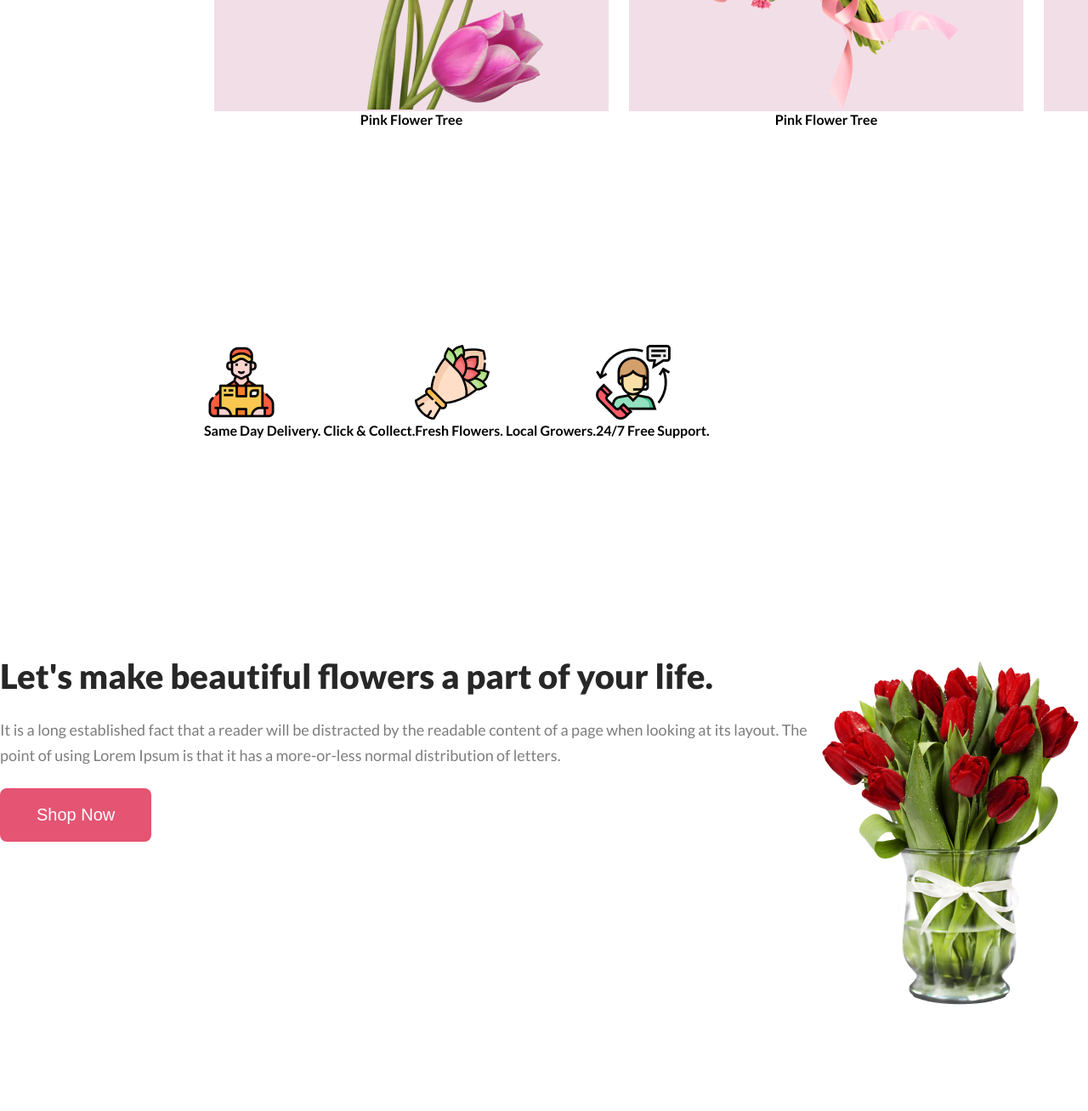
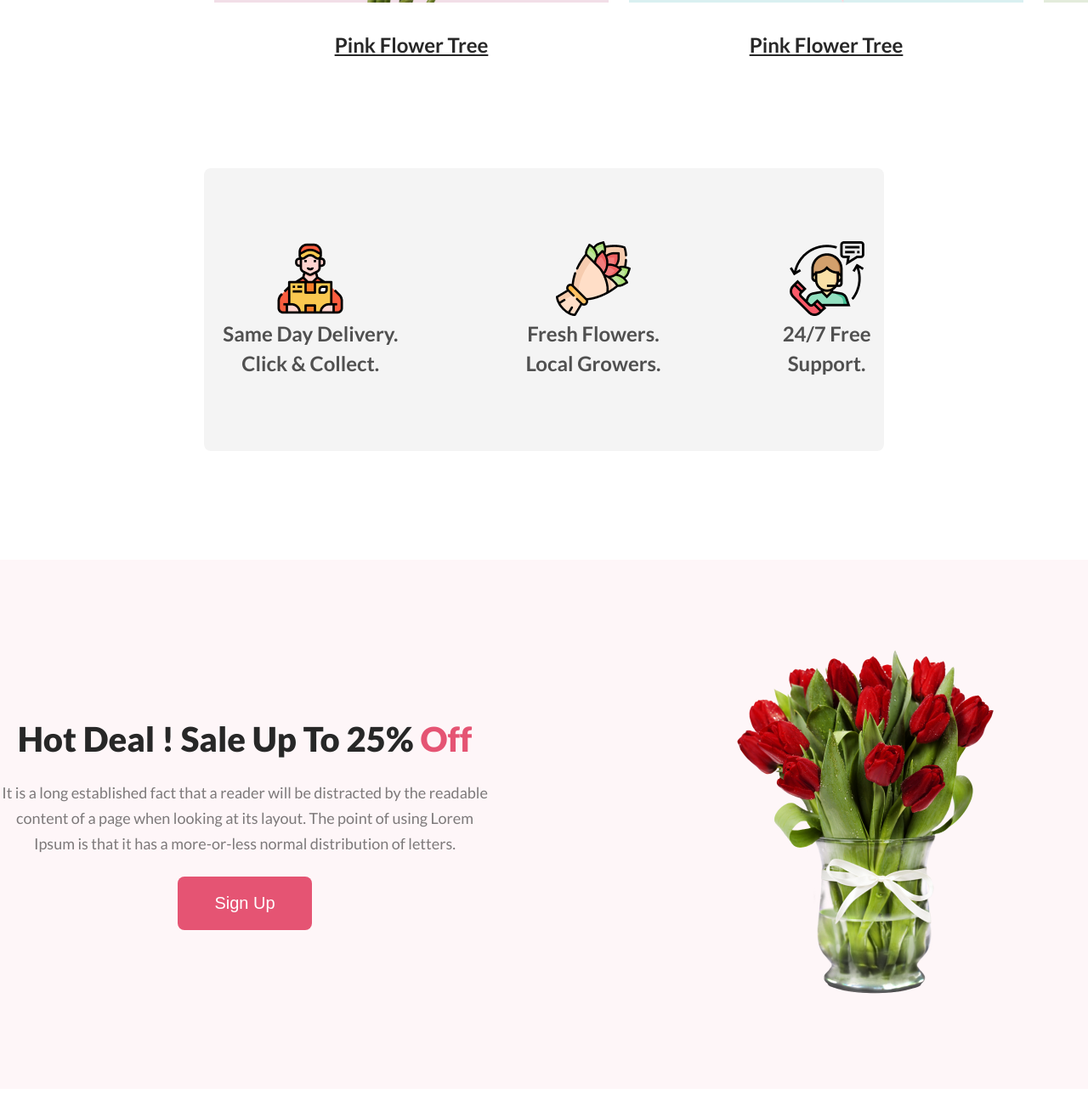
Before and after one commit to Abdullah1203/flower-shop-assignment, a plain HTML site: page index.html in a window 1280 px wide. Shown: the part 1672-2980 px from the top of the page at 85% size. Drawn offline with Linux system fonts and the light colour scheme.

Commit message:
css for hot deal section done

```diff
--- a/index.html
+++ b/index.html
@@ -70,22 +70,22 @@
             </div>
             <div class="featured-img-container flex">
                 <div class="image-boxes">
-                    <div class="image-box">
+                    <div class="image-box box1">
                         <img src="asset/pngwing 6.png" alt="flower" />
                     </div>
-                    <h4 class="image-title">Pink Flower Tree</h4>
+                    <h4 class="image-title"><u>Pink Flower Tree</u></h4>
                 </div>
                 <div class="image-boxes">
-                    <div class="image-box">
+                    <div class="image-box box2">
                         <img src="asset/pngwing 5.png" alt="flower" />
                     </div>
-                    <h4 class="image-title">Pink Flower Tree</h4>
+                    <h4 class="image-title"><u>Pink Flower Tree</u></h4>
                 </div>
                 <div class="image-boxes">
-                    <div class="image-box">
+                    <div class="image-box box3">
                         <img src="asset/pngwing 7.png" alt="flower" />
                     </div>
-                    <h4 class="image-title">Pink Flower Tree</h4>
+                    <h4 class="image-title"><u>Pink Flower Tree</u></h4>
                 </div>
             </div>
         </section>
@@ -112,16 +112,16 @@
         <section class="hot-deal">
             <div class="hot-deal-container flex">
                 <div class="hot-deal-details">
-                    <h1 class="title hot-deal-title">
-                        Let's make beautiful flowers a part of your life.
-                    </h1>
+                    <h2 class="title hot-deal-title">
+                        Hot Deal ! Sale Up To 25% <span>Off</span>
+                    </h2>
                     <p class="description hot-deal-description">
                         It is a long established fact that a reader will be distracted by
                         the readable content of a page when looking at its layout. The point
                         of using Lorem Ipsum is that it has a more-or-less normal
                         distribution of letters.
                     </p>
-                    <button class="btn btn-main">Shop Now</button>
+                    <button class="btn btn-main">Sign Up</button>
                 </div>
                 <div class="hot-deal-img">
                     <img src="asset/pngwing 8.png" alt="">
--- a/style.css
+++ b/style.css
@@ -11,7 +11,7 @@ header {
   background: rgba(229, 84, 115, 0.1);
 }
 section {
-  padding: 128px 0px;
+  margin: 128px 0px;
 }
 .flex {
   display: flex;
@@ -59,7 +59,7 @@ section {
   font-size: 45px;
   font-weight: 900;
 }
-.logo span {
+span {
   color: #e55473;
 }
 .menu ul li {
@@ -117,8 +117,8 @@ section {
   align-items: center;
   text-align: center;
 }
-.image-boxes{
-    margin: 0px 12px;
+.image-boxes {
+  margin: 0px 12px;
 }
 .image-box {
   width: 464px;
@@ -126,8 +126,24 @@ section {
   border-radius: 300px 300px 0px 0px;
   background: rgba(167, 33, 98, 0.15);
 }
-.image-box img{
-    margin-bottom: -520px;
+.image-box img {
+  margin-bottom: -522px;
+}
+.image-title {
+  padding-top: 32px;
+  color: #272727;
+  font-size: 24px;
+  font-weight: 700;
+  line-height: 35px;
+}
+.box1{
+    background: rgba(167, 33, 98, 0.15);
+}
+.box2{
+    background: rgba(5, 151, 160, 0.15);
+}
+.box3{
+    background: rgba(71, 125, 17, 0.15);
 }
 
 /* MARGIN FOR SPECIFIC DIVS AND SECTIONS */
@@ -139,6 +155,45 @@ section {
   margin: 0px 240px;
 }
 
+
+/* SUPPORT SECTION */
+
+.support {
+  border-radius: 8px;
+  background: rgba(39, 39, 39, 0.05);
+  padding: 86px 0px;
+}
+.support-elements {
+  justify-content: center;
+  align-items: center;
+  text-align: center;
+  gap: 100px;
+}
+.support-title {
+  color: rgba(39, 39, 39, 0.8);
+  font-size: 24px;
+  font-weight: 600;
+  line-height: 35px;
+}
+
+/* HOT DEAL SECTION */
+.hot-deal {
+  background: rgba(229, 84, 115, 0.05);
+}
+.hot-deal-container{
+    justify-content: center;
+    text-align: center;
+    align-items: center;
+    gap: 186px;
+}
+.hot-deal-img{
+    width: 318px;
+    padding: 100px;
+}
+.hot-deal-details{
+    width: 594px;
+}
+
 /* LATEST DEAL SECTION */
 
 .deal-contaner {
```
